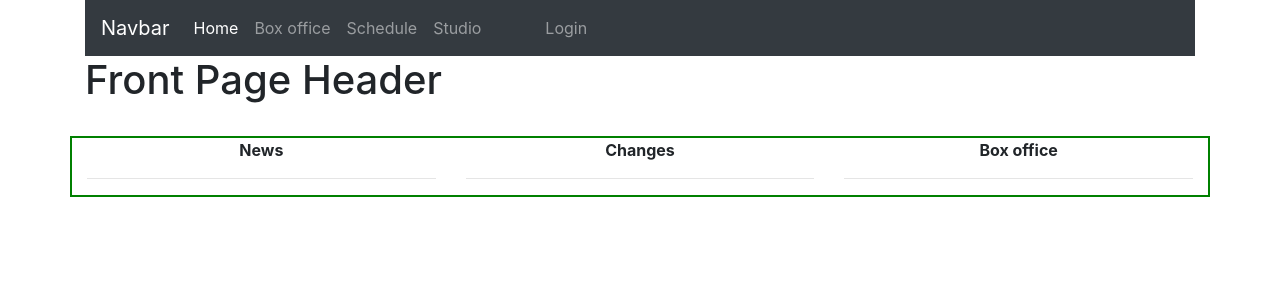
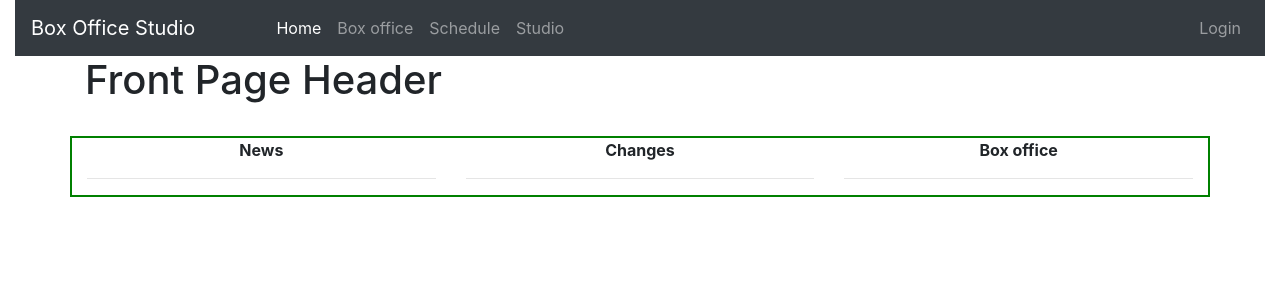
Before and after one commit to AndrewJager/box-office-studio, a Flask app: page / in a window 1280 px wide. Shown: the top 300 px of the page. Run offline with Flask 2, Linux system fonts and the light colour scheme; data that the repository does not hold is empty; some libraries are stand-ins or nearby versions.

Commit message:
Rework navbar

```diff
--- a/project/static/styles.css
+++ b/project/static/styles.css
@@ -9,8 +9,8 @@
     overflow-y: scroll;
   }
 
-.menuDate {
-  color: white;
+.navbar-brand {
+  margin-right: 6%;
 }
 
 /* IDK why !important is needed here, but it doesn't work without it */
--- a/project/templates/base.html
+++ b/project/templates/base.html
@@ -14,34 +14,45 @@
         {% block head %}{% endblock %}
     </head>
     <body>
-        <div class="container">
-            <nav class="navbar navbar-expand-lg navbar-dark bg-dark justify-content-end">
-                    <a class="navbar-brand" href="#">Navbar</a>
-                    <button class="navbar-toggler" type="button" data-toggle="collapse" data-target="#navbarNavAltMarkup" aria-controls="navbarNavAltMarkup" aria-expanded="false" aria-label="Toggle navigation">
+        <div class="container-fluid">
+            <nav class="navbar navbar-expand-lg navbar-dark bg-dark">
+                <a class="navbar-brand" href="#">Box Office Studio</a>
+                <button class="navbar-toggler" type="button" data-toggle="collapse" data-target="#mainNavbar" aria-controls="navbarNavAltMarkup" aria-expanded="false" aria-label="Toggle navigation">
                     <span class="navbar-toggler-icon"></span>
                 </button>
-                    <div class="collapse navbar-collapse" id="navbarNavAltMarkup">
-                        <div class="navbar-nav">
+
+                <div class="collapse navbar-collapse" id="mainNavbar">
+                    <ul class="navbar-nav mr-auto mt-2 mt-lg-0">
+                        <li class="nav-item">
                             <a class="nav-item nav-link {{ 'active' if active_page == 'home' else '' }}" href="/">Home <span class="sr-only">(current)</span></a>
+                        </li>
+                        <li class="nav-item">
                             <a class="nav-item nav-link {{ 'active' if active_page == 'boxOffice' else '' }}" href="/boxoffice">Box office</a>
+                        </li>
+                        <li class="nav-item">
                             <a class="nav-item nav-link {{ 'active' if active_page == 'schedule' else '' }}" href="/schedule">Schedule</a>
+                        </li>
+                        <li class="nav-item">
                             <a class="nav-item nav-link {{ 'active' if active_page == 'studio' else '' }}" href="/studio">Studio</a>
-                        <p class="menuDate"><small>{{ system.currentDate }}</small></p>
+                        </li>
+                    </ul>
                     <ul class="navbar-nav">
                         {% if user.is_authenticated %}
-                            <li class="nav-item pl-5"><a class="nav-item nav-link {{ 'active' if active_page == 'user' else '' }}" href="/user">{{ user.name }}</a></li>
-                            <li class="nav-item"></li><a class="nav-item nav-link" href="/logout">Logout</a></ul>
+                            <li class="nav-item"><a class="nav-item nav-link {{ 'active' if active_page == 'user' else '' }}" href="/user">{{ user.name }}</a></li>
+                            <li class="nav-item"><a class="nav-item nav-link" href="/logout">Logout</a></li>
                         {% else %}
-                            <li class="nav-item pl-5"><a class="nav-item nav-link" href="/login">Login</a></li>
+                            <li class="nav-item"><a class="nav-item nav-link" href="/login">Login</a></li>
                         {% endif %}
                         {% if user.isAdmin %}
                             <li class="nav-item"><a class="nav-item nav-link {{ 'active' if active_page == 'admin' else '' }}" href="/admin">Admin</a></li>
                         {% endif %}
                     </ul>
-                        </div>
+                      <!-- <form class="form-inline my-2 my-lg-0">
+                        <input class="form-control mr-sm-2" type="search" placeholder="Search">
+                        <button class="btn btn-outline-success my-2 my-sm-0" type="submit">Search</button>
+                      </form> -->
                 </div>
             </nav>
-
             {% if error %}
                 <div class="alert alert-danger alert-dismissible fade show" role="alert">
                     <strong>{{ error }}</strong>
@@ -50,8 +61,9 @@
                     </button>
                     </div>
             {% endif %}
-
+            <div class="container">
                 {% block content %}{% endblock %}
+            </div>
         </div>
     </body>
 </html>
```
Lines whose indentation alone changed are shown as unchanged.
